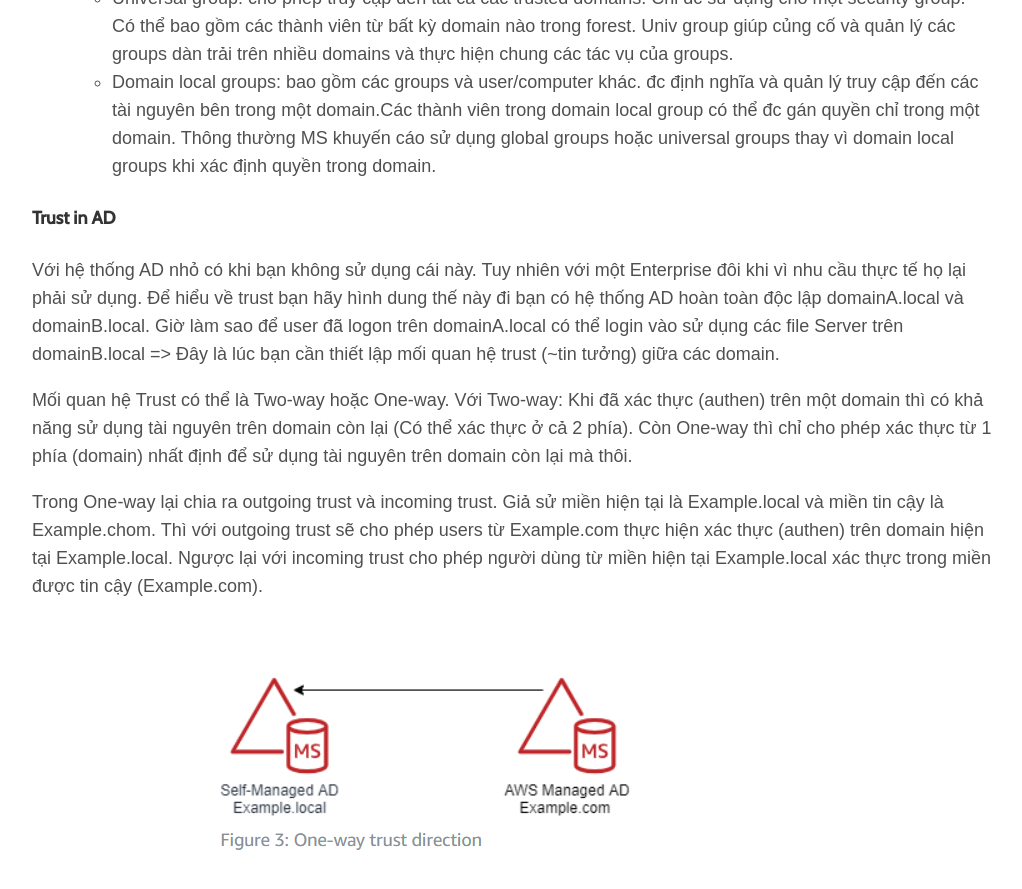
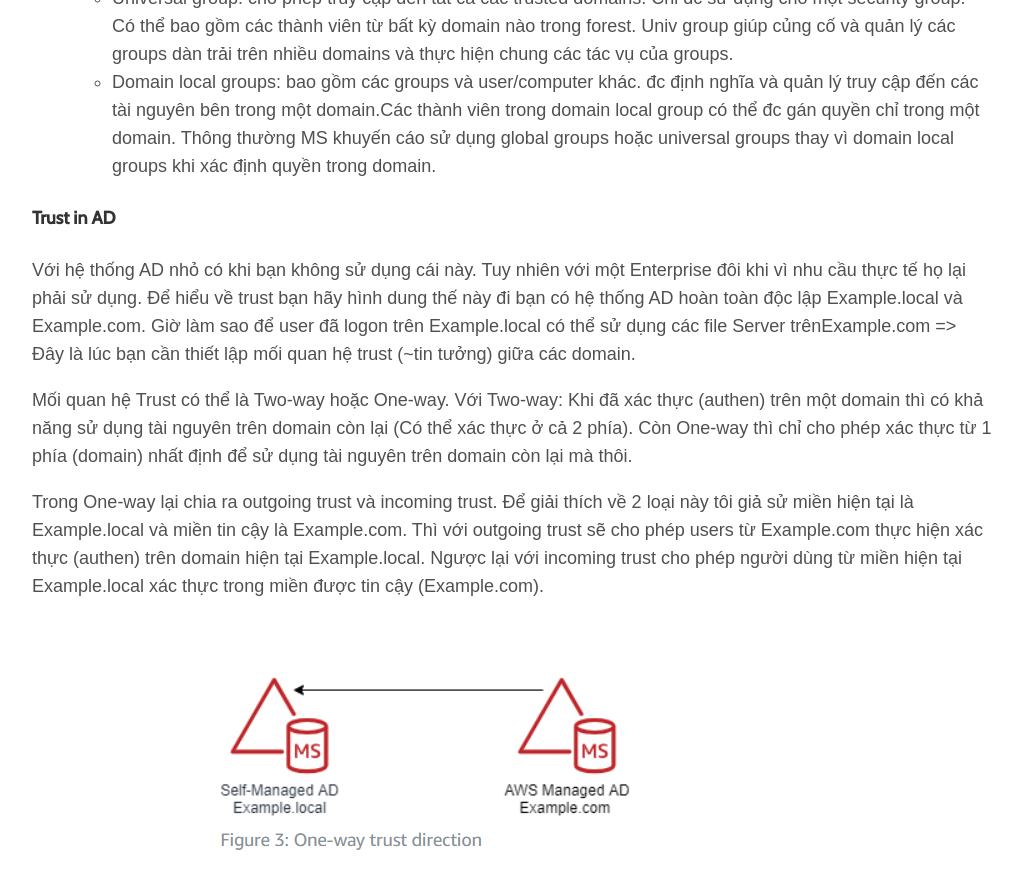
Before and after one commit to vietcf/vietchoi, a Jekyll site: the page built from _posts/2024-04-10-ActiveDirectorySecurity-Active-Directory-In-Basic-p1.md, in a window 1280 px wide and 900 px high, scrolled down 4707 px. Shown: the top 889 px of the window, without its empty margins (128-1150 px from the left). Built offline with Jekyll 4.4.1, drawn with Linux system fonts in a browser that asks for light colours; some web fonts are replaced.

Commit message:
update loop

```diff
--- a/_posts/2024-04-10-ActiveDirectorySecurity-Active-Directory-In-Basic-p1.md
+++ b/_posts/2024-04-10-ActiveDirectorySecurity-Active-Directory-In-Basic-p1.md
@@ -53,11 +53,11 @@ Tôi đã gặp rất nhiều bên luống cuống cứ mở phải mở Any 2 c
 Thông thường MS khuyến cáo sử dụng global groups hoặc universal groups thay vì domain local groups khi xác định quyền trong domain.
 
 #### Trust in AD
-Với hệ thống AD nhỏ có khi bạn không sử dụng cái này. Tuy nhiên với một Enterprise đôi khi vì nhu cầu thực tế họ lại phải sử dụng. Để hiểu về trust bạn hãy hình dung thế này đi bạn có hệ thống AD hoàn toàn độc lập domainA.local và domainB.local. Giờ làm sao để user đã logon trên domainA.local có thể login vào sử dụng các file Server trên domainB.local => Đây là lúc bạn cần thiết lập mối quan hệ trust (~tin tưởng) giữa các domain.
+Với hệ thống AD nhỏ có khi bạn không sử dụng cái này. Tuy nhiên với một Enterprise đôi khi vì nhu cầu thực tế họ lại phải sử dụng. Để hiểu về trust bạn hãy hình dung thế này đi bạn có hệ thống AD hoàn toàn độc lập Example.local và Example.com. Giờ làm sao để user đã logon trên Example.local có thể sử dụng các file Server trênExample.com => Đây là lúc bạn cần thiết lập mối quan hệ trust (~tin tưởng) giữa các domain.
 
 Mối quan hệ Trust có thể là Two-way hoặc One-way. Với Two-way: Khi đã xác thực (authen) trên một domain thì có khả năng sử dụng tài nguyên trên domain còn lại (Có thể xác thực ở cả 2 phía). Còn One-way thì chỉ cho phép xác thực từ 1 phía (domain) nhất định để sử dụng tài nguyên trên domain còn lại mà thôi.
 
-Trong One-way lại chia ra outgoing trust và incoming trust. Giả sử miền hiện tại là Example.local và miền tin cậy là Example.chom. Thì với outgoing trust sẽ cho phép users từ Example.com thực hiện xác thực (authen) trên domain hiện tại Example.local. Ngược lại với incoming trust cho phép người dùng từ miền hiện tại Example.local xác thực trong miền được tin cậy (Example.com).
+Trong One-way lại chia ra outgoing trust và incoming trust. Để giải thích về 2 loại này tôi giả sử miền hiện tại là Example.local và miền tin cậy là Example.com. Thì với outgoing trust sẽ cho phép users từ Example.com thực hiện xác thực (authen) trên domain hiện tại Example.local. Ngược lại với incoming trust cho phép người dùng từ miền hiện tại Example.local xác thực trong miền được tin cậy (Example.com).
 
 
 ![Oneway trust]( {{site.url}}/assets/img/2024/04/10/01_oneway_trust.png)
```
